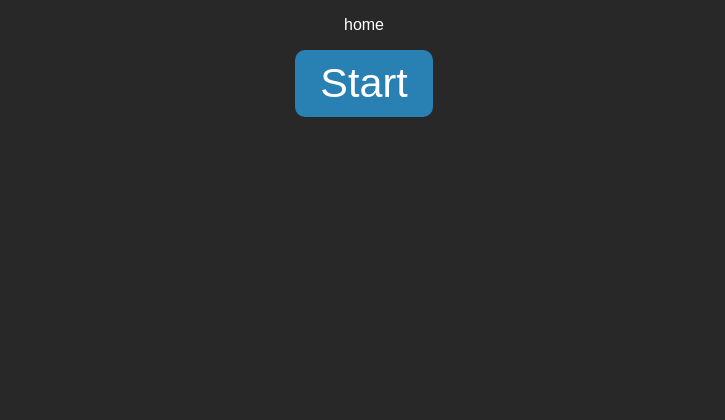
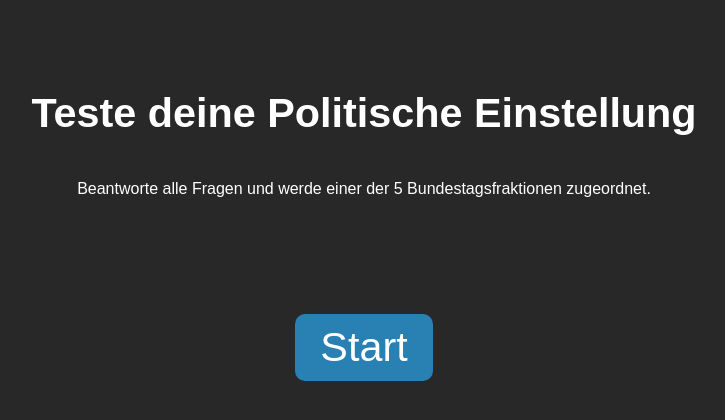
Before and after one commit to EveIsReal/political_compass, a SvelteKit app: page / in a window 1280 px wide. Shown: the top 420 px of the page, without its empty margins (276-1001 px from the left). Built offline with nearby package versions, Linux system fonts and the light colour scheme.

Commit message:
some stuff I forgot...

```diff
--- a/src/App.css
+++ b/src/App.css
@@ -3,6 +3,8 @@
     font-family: Arial, Helvetica, sans-serif;
     margin: 0;
     padding: 0;
+    width: 100vw;
+    height: 100vh;
 }
 
 pre {
--- a/src/routes/+page.svelte
+++ b/src/routes/+page.svelte
@@ -7,13 +7,9 @@
 </script>
 
 <div class="wrapper">
-	<p>home</p>
-	<!-- <a href={`/${firstQuestion}`} on:click={() => {
-		$usedQuestions = [];
-		$score = 0;
-	}}>
-		Start
-	</a> -->
+	<h1>Teste deine Politische Einstellung</h1>
+	<p>Beantworte alle Fragen und werde einer der 5 Bundestagsfraktionen zugeordnet.</p>
+
 	<form method="POST">
 		<button type="submit" class="submit">
 			Start
@@ -22,6 +18,12 @@
 </div>
 
 <style>
+
+	h1 {
+		color: white;
+		font-size: 31pt;
+		margin-top: 7%;
+	}
 
 	.wrapper {
 		display: flex;
@@ -42,6 +44,15 @@
 		border-radius: 10px;
 		border: none;
 		cursor: pointer;
+		margin-top: 100px;
+		transition: all .2s;
+	}
+
+	.submit:hover {
+		transition: all .2s;
+		background-color: rgb(23, 192, 17);
+		/* -webkit-box-shadow: 1px 5px 15px 5px rgba(255,255,255,0.4);
+        box-shadow: 1px 5px 15px 5px rgba(255,255,255,0.4); */
 	}
 
 </style>
--- a/src/routes/[q_id]/+page.svelte
+++ b/src/routes/[q_id]/+page.svelte
@@ -103,9 +103,13 @@
         flex-direction: column;
         align-items: center;
         justify-content: center;
+        text-align: justify;
         width: 100%;
         height: 50vh;
-        border-radius: 10px;
+        border-radius: 20px;
+        padding: 25px;
+        -webkit-box-shadow: 1px 5px 15px 5px rgb(48, 48, 48);
+        box-shadow: 1px 5px 15px 5px rgb(32, 32, 32);
     }
     .choices {
         display: flex;
```
